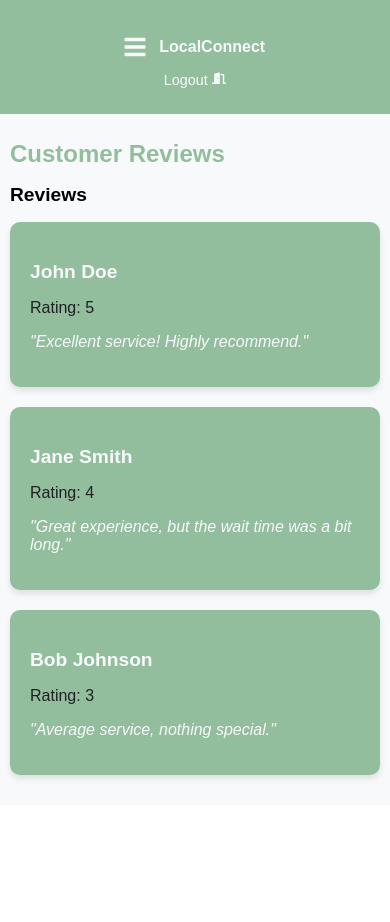
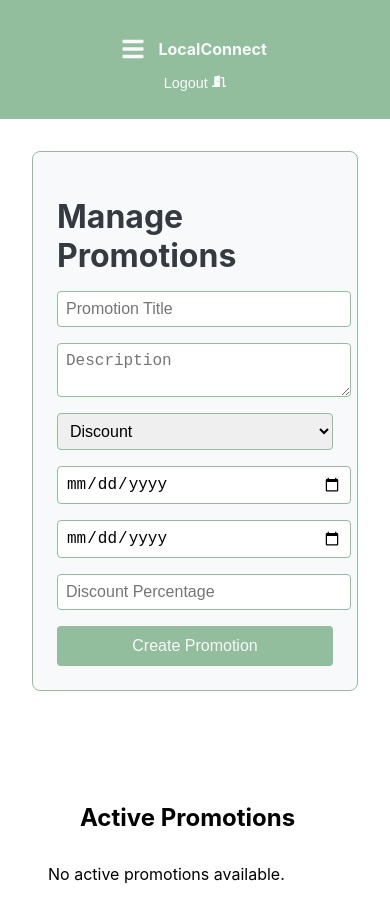
Before and after one commit to juzgit/Business-Discovery, a React (Create React App) app in the folder business-discovery/: page / in a window 390 px wide. Shown: the top 922 px of the page. Before the commit the page ends 844 px from the top, so only its background shows below. Built offline with nearby package versions, Linux system fonts and the light colour scheme.

Commit message:
Made the business promotion page responsive

```diff
--- a/business-discovery/src/App.js
+++ b/business-discovery/src/App.js
@@ -12,15 +12,15 @@
 //import BusinessHeader from "./BusinessPages/BusinessHeader";
 //import BusinessMenuHeader from "./BusinessPages/BusinessMenuHeaderComponent";
 //import BusinessProfile from "./BusinessPages/BusinessProfile";
-//import BusinessPromotions from "./BusinessPages/PromotionsPage";
-import BusinessReviews from "./BusinessPages/ReviewsPage";
+import BusinessPromotions from "./BusinessPages/PromotionsPage";
+//import BusinessReviews from "./BusinessPages/ReviewsPage";
 
 function App() {
   return (
     <div className="App">
         <Router>
             <Routes>
-            <Route path="/" element={<BusinessReviews />} />
+            <Route path="/" element={<BusinessPromotions />} />
             </Routes>
         </Router>
     </div>
--- a/business-discovery/src/businessPageStyling/BusinessPromotions.scss
+++ b/business-discovery/src/businessPageStyling/BusinessPromotions.scss
@@ -23,6 +23,7 @@
             display: flex;
             flex-direction: column;
             gap: 2rem;
+            padding: 1rem;
 
             .promotionPage{
                 flex: 1;
@@ -50,6 +51,7 @@
                         font-size: 1rem;
                         border: 1px solid $primaryColor1;
                         border-radius: 4px;
+                        width: 100%;
                     }
 
                     textarea{
@@ -74,14 +76,11 @@
             }
 
             .active-promotions{
-                margin-left: 1rem;
-                margin-top: 1rem;
-                margin-bottom: 1rem;
+                margin: 1rem;
 
                 .active-promotions-heading{
                     font-size: 1.5rem;
                     margin-bottom: 1rem;
-                    margin-left: 2rem;
                 }
 
                 .promotions-list{
@@ -113,3 +112,60 @@
         }
     }
 }
+
+@media (max-width: 768px){
+    .main-content{
+        flex-direction: column;
+    }
+
+    .promotionPage-container{
+        .promotionPage{
+            padding: 1rem;
+        }
+
+        .active-promotions{
+            margin: 0;
+            padding: 1rem;
+        }
+    }
+
+    .promotion-form{
+        input,
+        textarea,
+        select{
+            font-size: 0.9rem;
+        }
+
+        .btn-submit{
+            font-size: 0.9rem;
+            padding: 0.5rem 0.8rem;
+        }
+    }
+
+    .promotion-heading{
+        font-size: 1.5rem;
+    }
+}
+
+@media (max-width: 480px){
+    .header-container{
+        font-size: 1rem;
+        padding: 0.5rem;
+    }
+
+    .promotion-form{
+        input,
+        textarea,
+        select{
+            font-size: 0.8rem;
+        }
+
+        .btn-submit{
+            font-size: 0.8rem;
+        }
+    }
+
+    .promotion-heading{
+        font-size: 1.2rem;
+    }
+}
```
